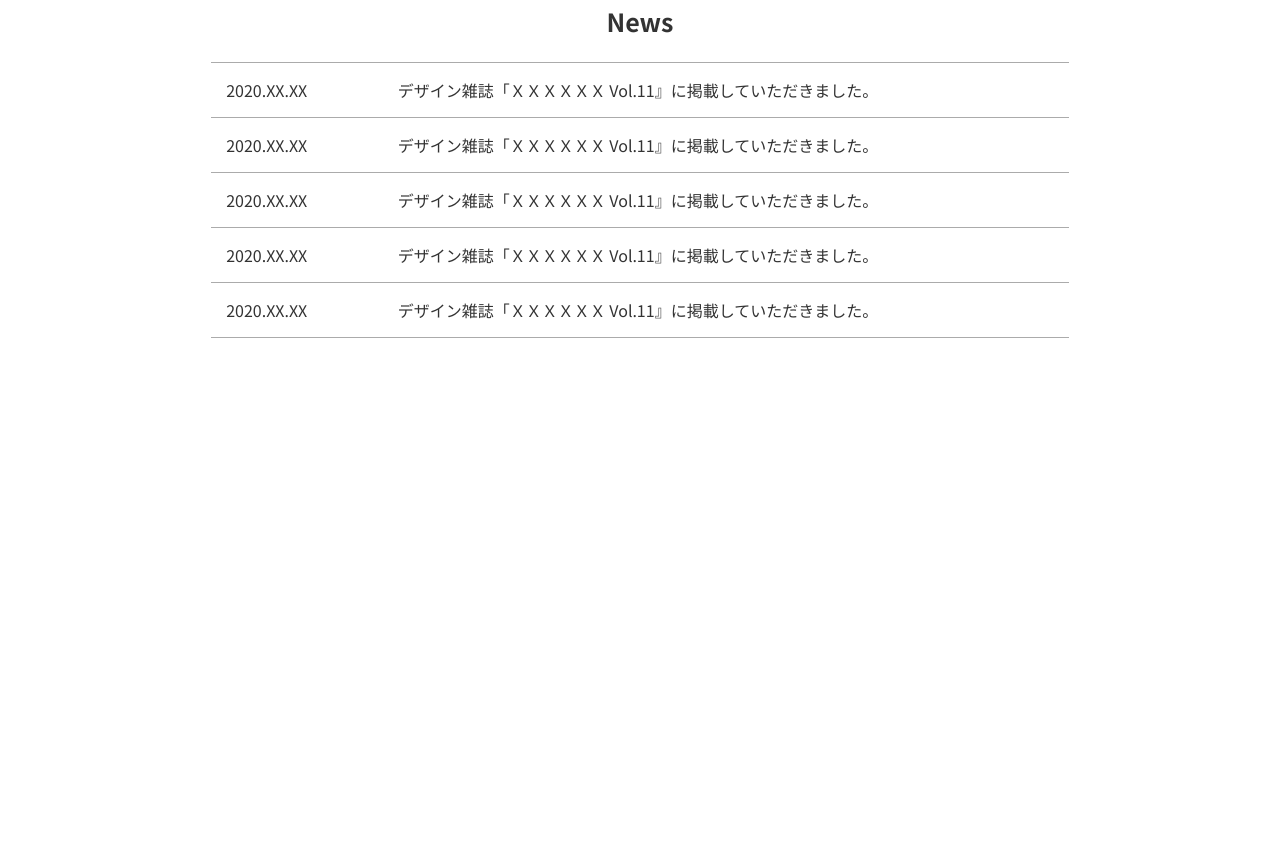
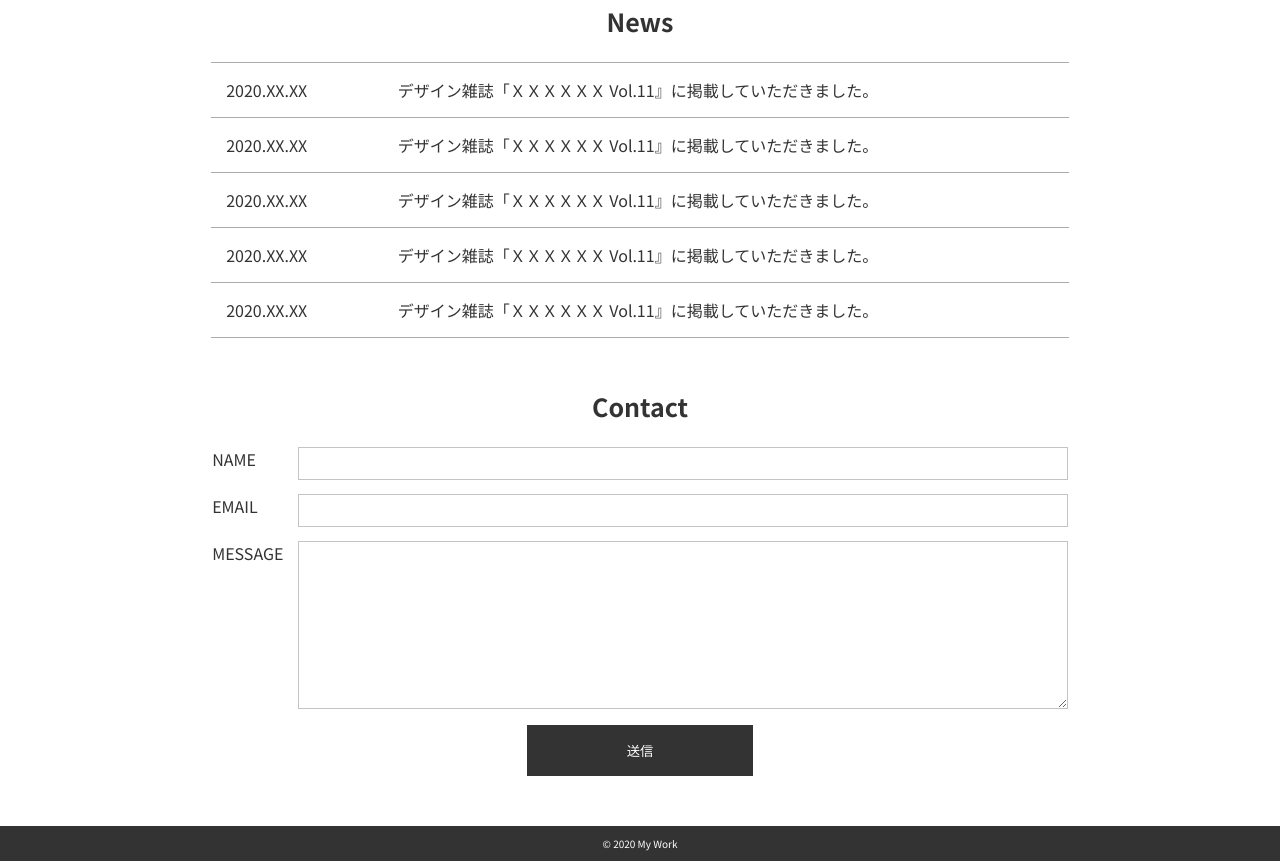
Before and after one commit to Nkot117/CopySite004, a plain HTML site: page index.html in a window 1280 px wide. Shown: the part 1539-2400 px from the top of the page. Before the commit the page ends 1927 px from the top, so only its background shows below. Drawn offline with Linux system fonts and the light colour scheme.

Commit message:
マークアップ

```diff
--- a/assets/css/style.css
+++ b/assets/css/style.css
@@ -140,3 +140,63 @@ a {
     padding: 1.5rem;
     border-bottom: 1px solid rgb(171, 171, 171);
 }
+
+
+/*
+    Contact
+*/
+
+.form-table {
+    width: 100%;
+}
+
+.form-table th {
+    width: 10%;
+    vertical-align: top;
+    text-align: left;
+}
+
+.form-label {
+    width: 100%;
+    font-size: 1.6rem;
+    font-weight: normal;
+}
+
+.form-table td {
+    width: 90%;
+}
+
+.form-input {
+    width: 100%;
+    padding: 0.8rem;
+    margin-bottom: 1.2rem;
+    border: rgb(198, 195, 195) 1px solid;
+}
+
+.form-button {
+    text-align: center;
+}
+
+.button {
+    background-color: #333;
+    color: white;
+    padding: 1.6rem 10rem;
+    border: 0;
+}
+
+label,
+button {
+    cursor: pointer;
+}
+
+
+/*
+    Footer
+*/
+
+.footer {
+    background-color: #333;
+    text-align: center;
+    color: white;
+    padding: 1rem;
+}
--- a/index.html
+++ b/index.html
@@ -70,7 +70,7 @@
         </div>
     </section>
 
-    <section class="works-about container">
+    <section class="section-works container">
         <h2 class="section-title">Works</h2>
         <ul class="works-lists">
             <li class="list-item">
@@ -94,7 +94,7 @@
         </ul>
     </section>
 
-    <section class="news-about container">
+    <section class="section-news container">
         <h2 class="section-title">News</h2>
         <dl class="news-list">
             <dt class="news-date">2020.XX.XX</dt>
@@ -109,6 +109,51 @@
             <dd class="news-text">デザイン雑誌「ＸＸＸＸＸＸ Vol.11』に掲載していただきました。</dd>
         </dl>
     </section>
+
+    <section class="section-contact container">
+        <h2 class="section-title">Contact</h2>
+        <form class="contact-form" action="#">
+            <table class="form-table">
+                <tr>
+                    <th>
+                        <label for="name" class="form-label">
+                                NAME
+                        </label>
+                    </th>
+                    <td>
+                        <input type="text" name="name" id="name" class="form-input">
+                    </td>
+                </tr>
+                <tr>
+                    <th>
+                        <label for="email" class="form-label">
+                                EMAIL
+                        </label>
+                    </th>
+                    <td>
+                        <input type="email" name="email" id="email" class="form-input">
+                    </td>
+                </tr>
+                <tr>
+                    <th>
+                        <label for="message" class="form-label">
+                                MESSAGE
+                        </label>
+                    </th>
+                    <td>
+                        <textarea name="message" id="message" cols="30" rows="10" class="form-input"></textarea>
+                    </td>
+                </tr>
+            </table>
+            <div class="form-button">
+                <button class="button" type="submit">送信</button>
+            </div>
+        </form>
+    </section>
+
+    <footer class="footer">
+        <span>&copy; 2020 My Work</span>
+    </footer>
 </body>
 
 </html>
```
